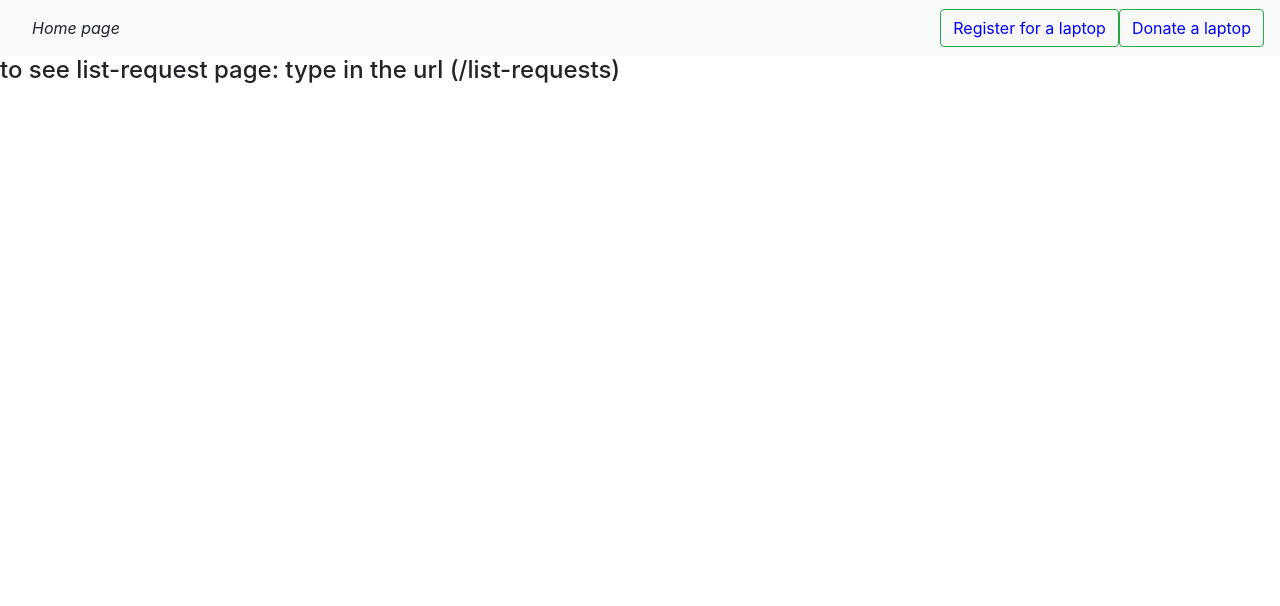
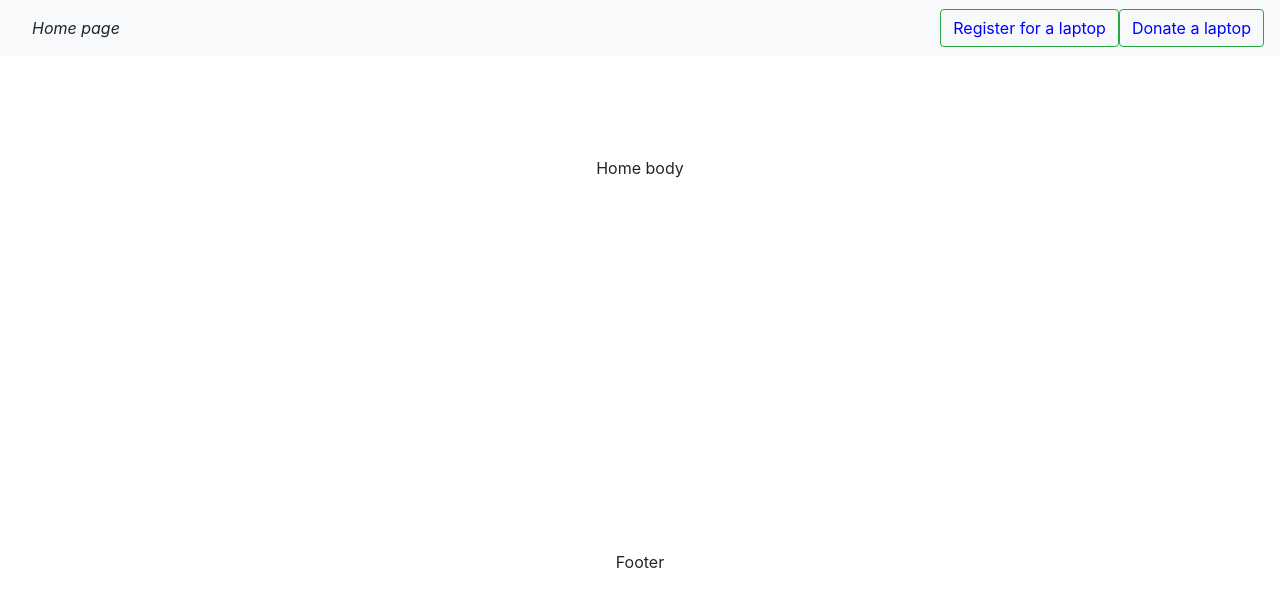
Before and after one commit to Sslim123/tech-roots-project, a React (Create React App) app in the folder client/: page / in a window 1280 px wide. Shown: the top 606 px of the page. Built offline with nearby package versions, Linux system fonts and the light colour scheme.

Commit message:
Feature/created home path pages

```diff
--- a/client/src/pages/Home/Home.js
+++ b/client/src/pages/Home/Home.js
@@ -1,36 +1,15 @@
 import React from "react";
-import { Link } from "react-router-dom";
-
+import Navbar from "../component/navbar/navbar";
+import Homebody from "../component/homeBody/Homebody";
+import Footer from "../component/footer/Footer";
 import "./Home.css";
 
 export function Home() {
 	return (
 		<>
-			<div>
-				<nav className="navbar navbar-light bg-light justify-content-between">
-					<i className="navbar brand">Home page</i>
-
-					<div className="form-inline">
-						<button
-							className="btn btn-outline-success my-2 my-sm-0"
-							id="laptop-home-bt"
-						>
-							<a>
-								<Link to="/create-laptop-requests"> Register for a laptop</Link>
-							</a>
-						</button>
-						<button
-							id="Donator-home-bt"
-							className="btn btn-outline-success my-2 my-sm-0"
-						>
-							<a>
-								<Link to="/create-donator-requests">Donate a laptop</Link>
-							</a>
-						</button>
-					</div>
-				</nav>
-			</div>
-			<h4>to see list-request page: type in the url (/list-requests)</h4>
+			< Navbar />
+			< Homebody />
+			< Footer />
 		</>
 	);
 }
--- /dev/null
+++ b/client/src/pages/component/footer/Footer.css
@@ -0,0 +1,4 @@
+.footer-container{
+    text-align: center;
+    margin-top: 370px;
+}
--- /dev/null
+++ b/client/src/pages/component/footer/Footer.js
@@ -0,0 +1,13 @@
+import React from 'react'
+import './Footer.css'
+function Footer() {
+    return (<>
+
+    <div className='footer-container'>
+        <p>Footer</p>
+    </div>
+
+    </>  );
+}
+
+export default Footer;
--- /dev/null
+++ b/client/src/pages/component/homeBody/Homebody.css
@@ -0,0 +1,4 @@
+.homebody{
+    text-align: center;
+    margin-top: 100px;
+}
--- /dev/null
+++ b/client/src/pages/component/homeBody/Homebody.js
@@ -0,0 +1,15 @@
+import React from "react";
+import './Homebody.css'
+
+function Homebody() {
+	return (
+		<>
+			<div className="homebody">
+
+				<p>Home body</p>
+			</div>
+		</>
+	);
+}
+
+export default Homebody;
--- /dev/null
+++ b/client/src/pages/component/navbar/navbar.js
@@ -0,0 +1,35 @@
+import React from 'react'
+
+import { Link } from "react-router-dom";
+
+function Navbar() {
+    return ( <>
+
+
+
+<nav className="navbar navbar-light bg-light justify-content-between">
+					<i className="navbar brand">Home page</i>
+
+					<div className="form-inline">
+						<button
+							className="btn btn-outline-success my-2 my-sm-0"
+							id="laptop-home-bt"
+						>
+							<a>
+								<Link to="/create-laptop-requests"> Register for a laptop</Link>
+							</a>
+						</button>
+						<button
+							id="Donator-home-bt"
+							className="btn btn-outline-success my-2 my-sm-0"
+						>
+							<a>
+								<Link to="/create-donator-requests">Donate a laptop</Link>
+							</a>
+						</button>
+					</div>
+				</nav>
+    </> );
+}
+
+export default Navbar;
```
Also changed, not shown: client/src/pages/component/navbar/navbar.css (added).
